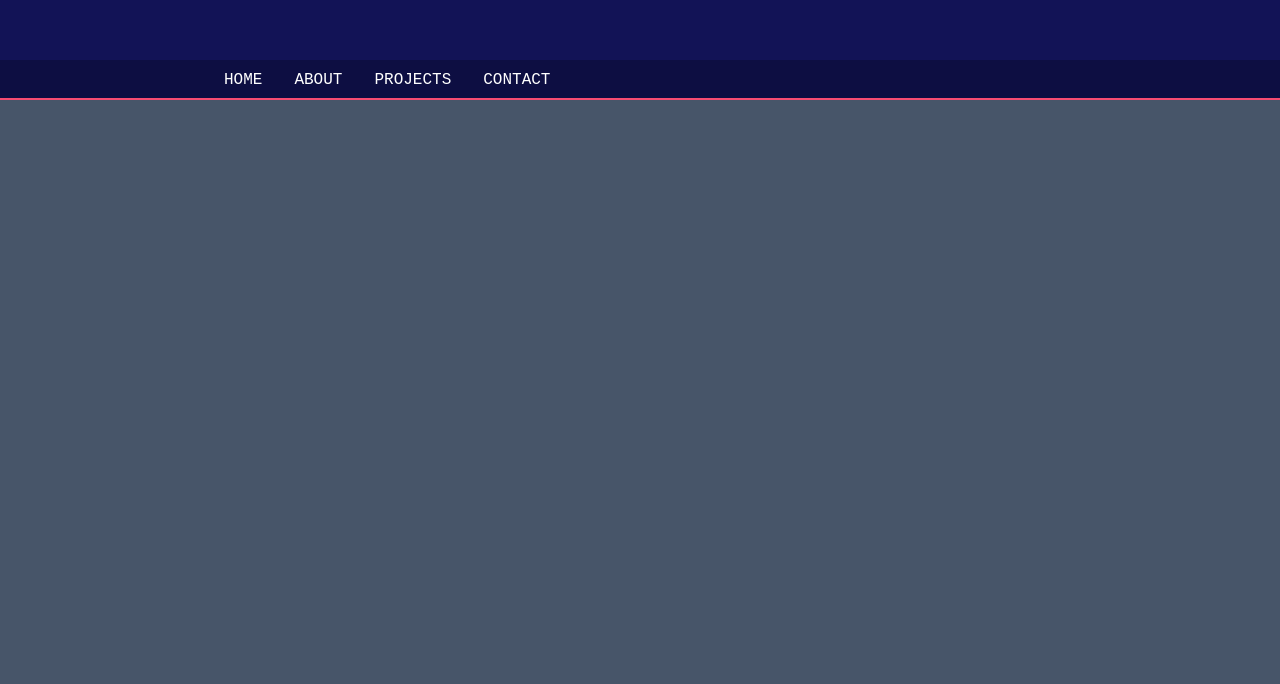
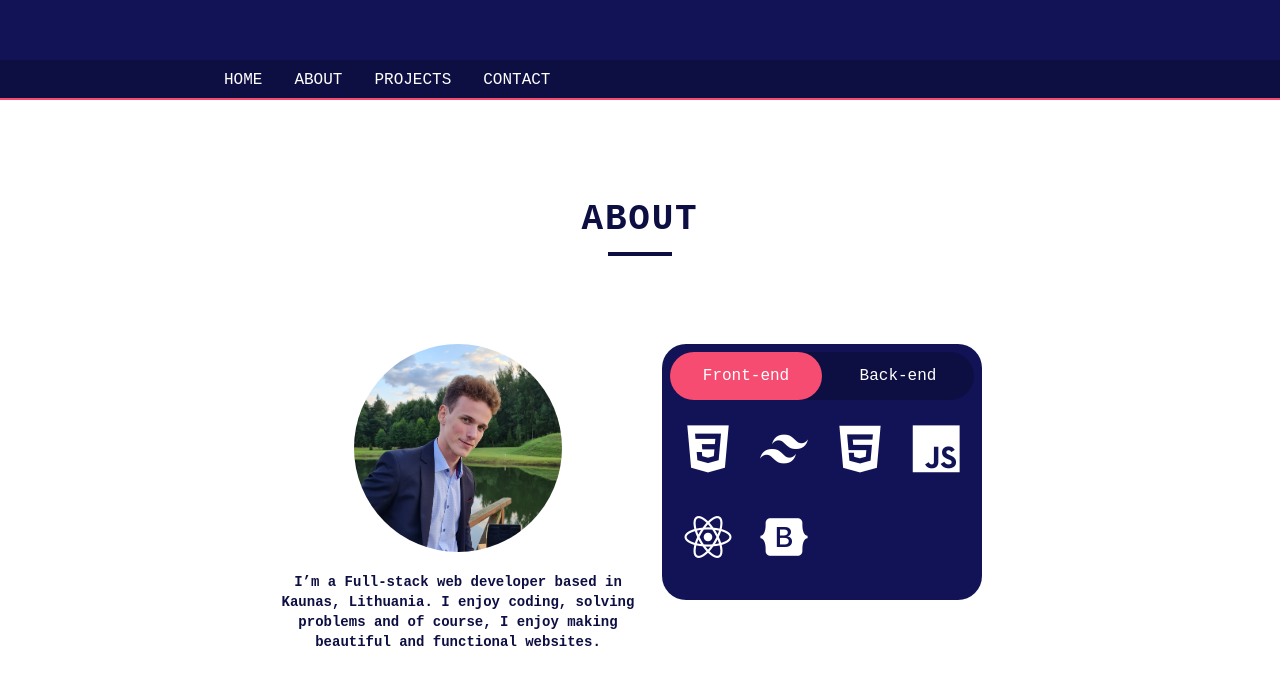
Before and after one commit to SmitasCodes/portfolio_v2, a React (Vite) app: page / in a window 1280 px wide. Shown: the part 740-1424 px from the top of the page. Built offline with nearby package versions, Linux system fonts and the light colour scheme.

Commit message:
added About page

```diff
--- a/index.html
+++ b/index.html
@@ -3,6 +3,10 @@
   <head>
     <meta charset="UTF-8" />
     <meta name="viewport" content="width=device-width, initial-scale=1.0" />
+    <link
+      rel="stylesheet"
+      href="https://cdn.jsdelivr.net/gh/devicons/devicon@v2.15.1/devicon.min.css"
+    />
     <title>Airidas Šmitas</title>
   </head>
   <body>
--- a/src/index.css
+++ b/src/index.css
@@ -10,4 +10,5 @@
 
 body {
   font-family: monospace, Arial, Helvetica;
+  color: #0D0E42;
 }
--- a/src/pages/About.jsx
+++ b/src/pages/About.jsx
@@ -1,10 +1,137 @@
-import React from "react";
+import React, { useState } from "react";
 
 const About = () => {
+  const [activeTab, setActiveTab] = useState("front");
+
+  // Function for setting active tab
+  const handleTabClick = (tab) => {
+    setActiveTab(tab);
+  };
+
+  // Array of objects of technologies I know
+  const frontEndIcons = [
+    {
+      class: "devicon-css3-plain",
+      title: "CSS3",
+    },
+    {
+      class: "devicon-tailwindcss-plain",
+      title: "Tailwind CSS",
+    },
+    {
+      class: "devicon-html5-plain",
+      title: "HTML5",
+    },
+    {
+      class: "devicon-javascript-plain",
+      title: "JavaScript",
+    },
+    {
+      class: "devicon-react-original",
+      title: "React",
+    },
+    {
+      class: "devicon-bootstrap-plain",
+      title: "Bootstrap",
+    },
+  ];
+
+  const backEndIcons = [
+    {
+      class: "devicon-nodejs-plain",
+      title: "Node.js",
+    },
+    {
+      class: "devicon-express-original",
+      title: "Express",
+    },
+    {
+      class: "devicon-mongodb-plain",
+      title: "MongoDB",
+    },
+    {
+      class: "devicon-firebase-plain",
+      title: "Firebase",
+    },
+  ];
+
   return (
-    <div>
-      <div  className="h-screen bg-slate-600"></div>
-      <div  className="h-screen bg-slate-600"></div>
+    <div className="bg-white min-h-screen w-full max-w-screen-md mx-auto p-5">
+      <div className="mx-auto text-center my-20">
+        <h2 className="text-4xl font-bold tracking-wider">ABOUT</h2>
+        <span className="h-1 w-16 bg-darkBlue inline-block"></span>
+      </div>
+      <div className="flex">
+        {/* Part of image and bio */}
+        <div className="w-1/2">
+          <img
+            src="../../public/portfolio_img.jpg"
+            alt="Portfolio image"
+            className="w-52 h-52 rounded-full mx-auto mb-5"
+          />
+          <h3 className="mx-auto text-darkBlue text-center text-sm font-bold">
+            I’m a Full-stack web developer based in Kaunas, Lithuania. I enjoy
+            coding, solving problems and of course, I enjoy making beautiful and
+            functional websites.
+          </h3>
+        </div>
+        {/* Part of skills slider */}
+        <div className="w-1/2">
+          <div className="w-80 h-64 bg-lightBlue mx-auto rounded-3xl p-2 ">
+            {/* Actual slider code down below */}
+            <div className="h-12 rounded-3xl flex bg-darkBlue">
+              <div
+                className={`w-1/2 rounded-3xl ${
+                  activeTab == "front" ? "bg-lightOrange" : ""
+                }`}
+              >
+                <a
+                  className="text-white cursor-pointer h-full w-full flex items-center justify-center  rounded-3xl"
+                  onClick={() => handleTabClick("front")}
+                >
+                  Front-end
+                </a>
+              </div>
+              <div
+                className={`w-1/2 rounded-3xl ${
+                  activeTab == "back" ? "bg-lightOrange" : ""
+                }`}
+              >
+                <a
+                  className="text-white cursor-pointer h-full w-full flex items-center justify-center  rounded-3xl"
+                  onClick={() => handleTabClick("back")}
+                >
+                  Back-end
+                </a>
+              </div>
+            </div>
+            {/* Conditionally rendered logos of technologies I learned */}
+            <div className="w-full h-44 flex  mt-5 flex-wrap ">
+              {activeTab === "front"
+                ? frontEndIcons.map((icon) => {
+                    return (
+                      <div className="w-1/4 text-center h-1/3 flex items-center justify-center">
+                        <i
+                          className={`${icon.class} text-white text-5xl`}
+                          title={icon.title}
+                        ></i>
+                      </div>
+                    );
+                  })
+                : backEndIcons.map((icon) => {
+                    return (
+                      <div className="w-1/4 text-center h-1/3 flex items-center justify-center">
+                        <i
+                          className={`${icon.class} text-white text-5xl`}
+                          title={icon.title}
+                        ></i>
+                      </div>
+                    );
+                  })}
+            </div>
+          </div>
+        </div>
+      </div>
     </div>
   );
 };
```
Also changed, not shown: public/portfolio_img.jpg (added).
